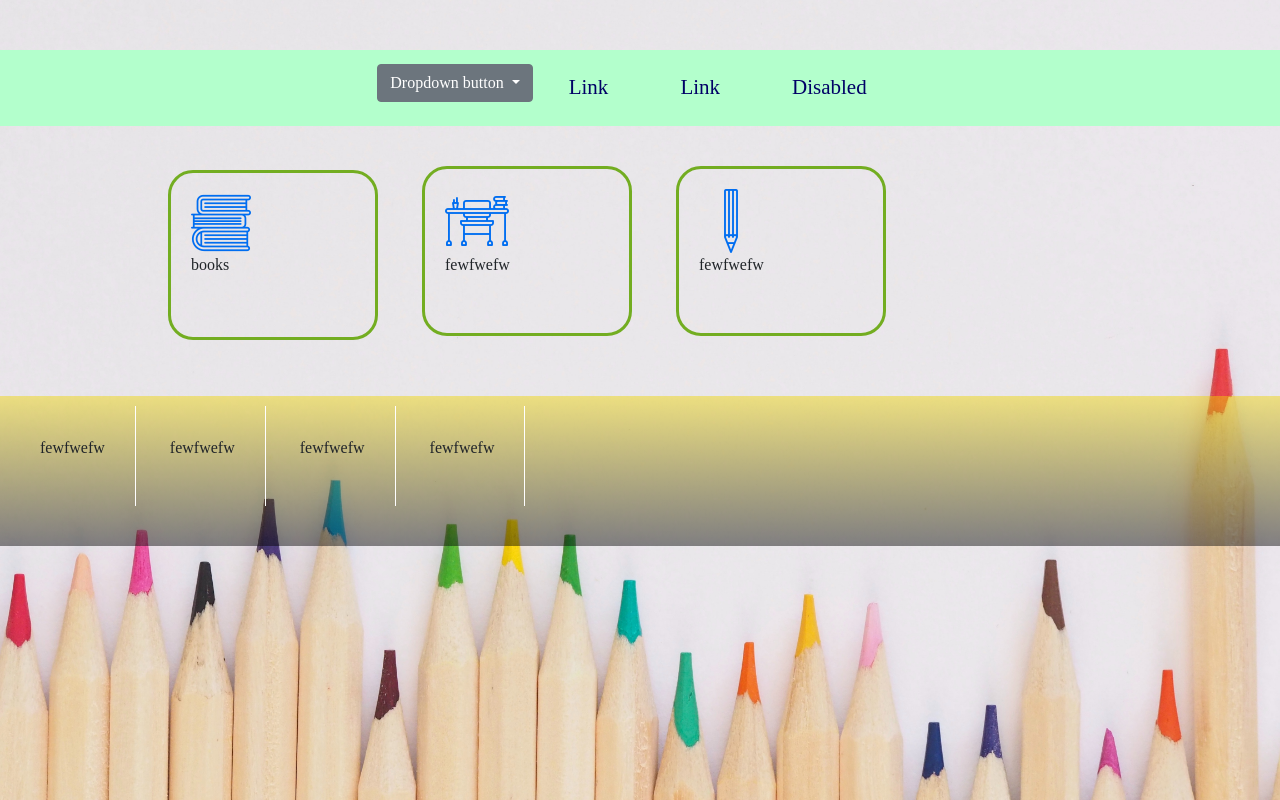
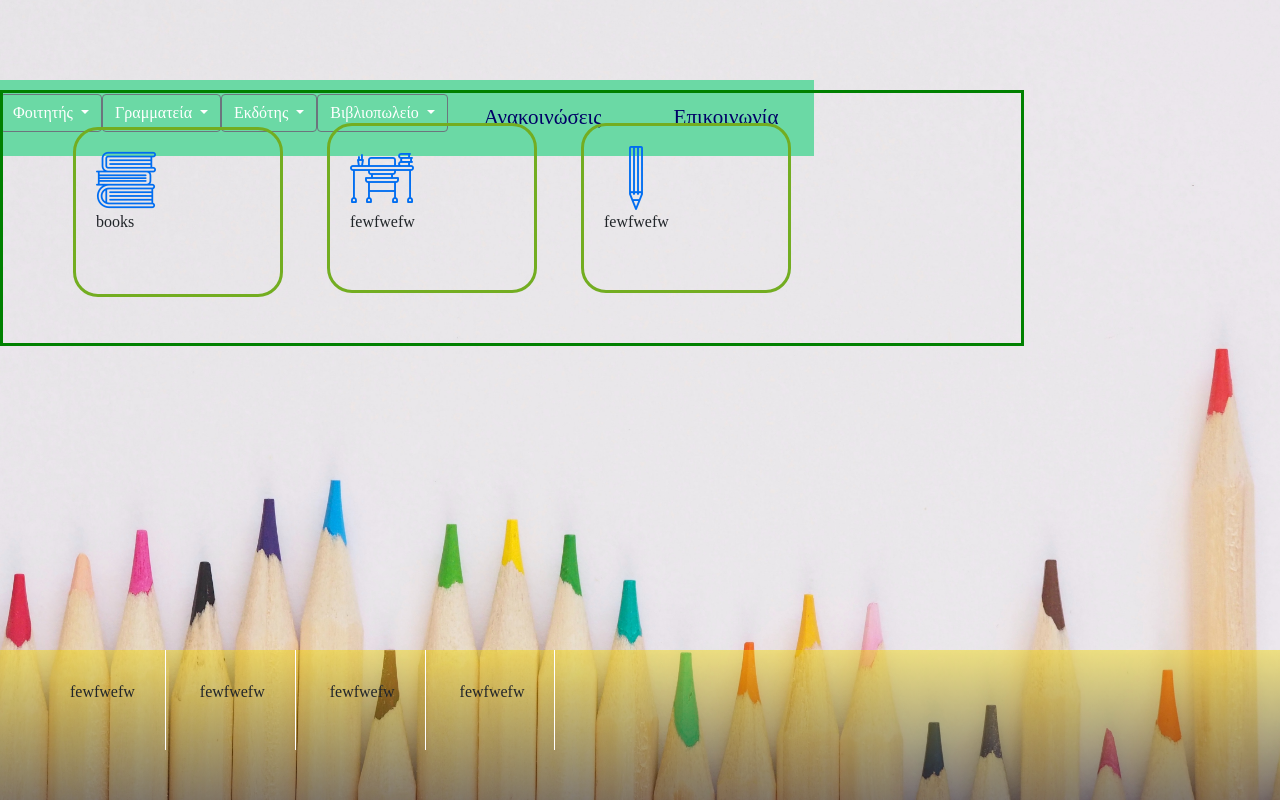
Before and after one commit to iliaspap123/Eudoxus, a PHP site: page / in a window 1280 px wide. Run offline with PHP 8.4, Linux system fonts and the light colour scheme.

Commit message:
position

```diff
--- a/css/mycss.css
+++ b/css/mycss.css
@@ -4,12 +4,15 @@ body{
   background-attachment:fixed;
   background-position:center;
   background-size:cover;
-
 }
 
  nav{
-   margin-top: 50px;
-   background-color: #b3ffcc;
+   position: absolute;
+   top: 10%;
+   width: 100%
+   border-right: 1px solid red;
+   /* margin-top: 50px; */
+   /* background-color: #b3ffcc; */
    padding-top: 14px;
    padding-bottom: 14px;
  }
@@ -22,15 +25,17 @@ body{
    margin-right: 20px;
  }
 
-.card-group{
-  margin-bottom: 0px;
+#myfont {
+  border: none;
 }
 
 .middle {
-  margin: auto;
+  position: absolute;
   width: 80%;
-  /* border: 3px solid green; */
+  border: 3px solid green;
   padding: 10px;
+  margin-top: 7%;
+  margin-bottom: 7%;
   /* text-align: center; */
   /* background-color: red; */
   /* margin: auto; */
@@ -38,10 +43,16 @@ body{
   /* margin-right: 15%; */
 }
 
+#dropdownMenuButton{
+    margin-top: 5%;
+    margin-bottom: 5%;
+    border: none;
+}
+
 footer {
   /* margin-top: 10px; */
   /* border: 3px solid red; */
-  position: relative;
+  position: absolute;
   bottom: 0;
   width: 100%;
   /* Set the fixed height of the footer here */
@@ -86,5 +97,5 @@ footer {
 }
 
 ul{
-  padding: 10px;
+  padding: auto;
 }
--- a/index.html
+++ b/index.html
@@ -26,10 +26,10 @@
 
 <body>
 
-  <nav class="nav justify-content-center">
+  <nav class="nav justify-content-center" style="background-color:#6bd9a5;">
     <div class="dropdown">
-      <button class="btn btn-secondary dropdown-toggle" type="button" id="dropdownMenuButton" data-toggle="dropdown" aria-haspopup="true" aria-expanded="false">
-        Dropdown button
+      <button class="btn btn-secondary dropdown-toggle" type="button" id="dropdownMenuButton myfont" data-toggle="dropdown" aria-haspopup="true" aria-expanded="false" style="background-color:#6bd9a5;">
+        Φοιτητής
       </button>
       <div class="dropdown-menu" aria-labelledby="dropdownMenuButton">
         <a class="dropdown-item" href="#">Action</a>
@@ -37,9 +37,38 @@
         <a class="dropdown-item" href="#">Something else here</a>
       </div>
     </div>
-    <a class="nav-item nav-link" href="#">Link</a>
-    <a class="nav-item nav-link" href="#">Link</a>
-    <a class="nav-item nav-link" href="#">Disabled</a>
+    <div class="dropdown">
+      <button class="btn btn-secondary dropdown-toggle" type="button" id="dropdownMenuButton myfont" data-toggle="dropdown" aria-haspopup="true" aria-expanded="false" style="background-color:#6bd9a5;">
+        Γραμματεία
+      </button>
+      <div class="dropdown-menu" aria-labelledby="dropdownMenuButton">
+        <a class="dropdown-item" href="#">Action</a>
+        <a class="dropdown-item" href="#">Another action</a>
+        <a class="dropdown-item" href="#">Something else here</a>
+      </div>
+    </div>
+    <div class="dropdown">
+      <button class="btn btn-secondary dropdown-toggle" type="button" id="dropdownMenuButton myfont" data-toggle="dropdown" aria-haspopup="true" aria-expanded="false" style="background-color:#6bd9a5;">
+        Εκδότης
+      </button>
+      <div class="dropdown-menu" aria-labelledby="dropdownMenuButton">
+        <a class="dropdown-item" href="#">Action</a>
+        <a class="dropdown-item" href="#">Another action</a>
+        <a class="dropdown-item" href="#">Something else here</a>
+      </div>
+    </div>
+    <div class="dropdown">
+      <button class="btn btn-secondary dropdown-toggle" type="button" id="dropdownMenuButton myfont" data-toggle="dropdown" aria-haspopup="true" aria-expanded="false" style="background-color:#6bd9a5;">
+        Βιβλιοπωλείο
+      </button>
+      <div class="dropdown-menu" aria-labelledby="dropdownMenuButton">
+        <a class="dropdown-item" href="#">Action</a>
+        <a class="dropdown-item" href="#">Another action</a>
+        <a class="dropdown-item" href="#">Something else here</a>
+      </div>
+    </div>
+    <a class="nav-item nav-link" id="myfont" href="#">Ανακοινώσεις</a>
+    <a class="nav-item nav-link" id="myfont" href="#">Επικοινωνία</a>
   </nav>
 
   <div class="middle">
```
Also changed, not shown: 1 other file.
